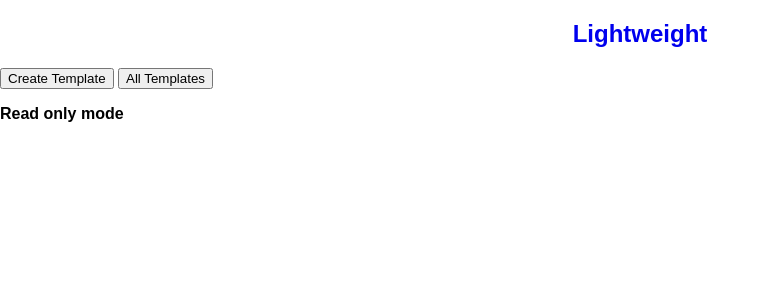
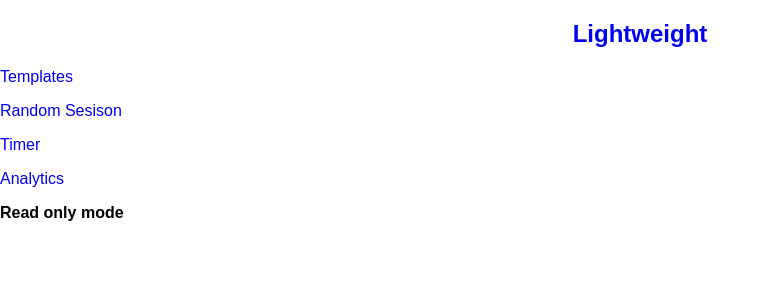
Before and after one commit to doctype-Melvin/repsetweight, a SvelteKit app in the folder frontend/: page / in a window 1280 px wide. Shown: the top 300 px of the page, without its empty margins (0-770 px from the left). Built offline with nearby package versions, Linux system fonts and the light colour scheme; no server answers.

Commit message:
add sidebar

```diff
--- /dev/null
+++ b/frontend/src/lib/components/Sidebar/Sidebar.svelte
@@ -0,0 +1,21 @@
+<script>
+    // @ts-nocheck
+
+    import { goto } from '$app/navigation';
+
+</script>
+
+<section>
+    <a href="/templates">Templates</a>
+    <a href="/random">Random Sesison</a>
+    <a href="/timer">Timer</a>
+    <a href="/analytics">Analytics</a>
+</section>
+
+<style>
+    section {
+        display: flex;
+        flex-direction: column;
+        gap: 1rem;
+    }
+</style>
--- a/frontend/src/routes/+page.svelte
+++ b/frontend/src/routes/+page.svelte
@@ -2,12 +2,13 @@
 	// @ts-nocheck
 	import { goto } from '$app/navigation';
 	import { templatesData, isWriteMode } from '$lib/stores.js';
+	import Sidebar from '$lib/components/Sidebar/Sidebar.svelte';
 
 	isWriteMode.set(false);
 </script>
 
-<button type="button" on:click={() => goto('/create')}>Create Template</button>
-<button type="button" on:click={() => goto('/templates')}>All Templates</button>
+<Sidebar />
+
 {#if !$isWriteMode}
 	<p><b>Read only mode</b></p>
 {/if}
```
